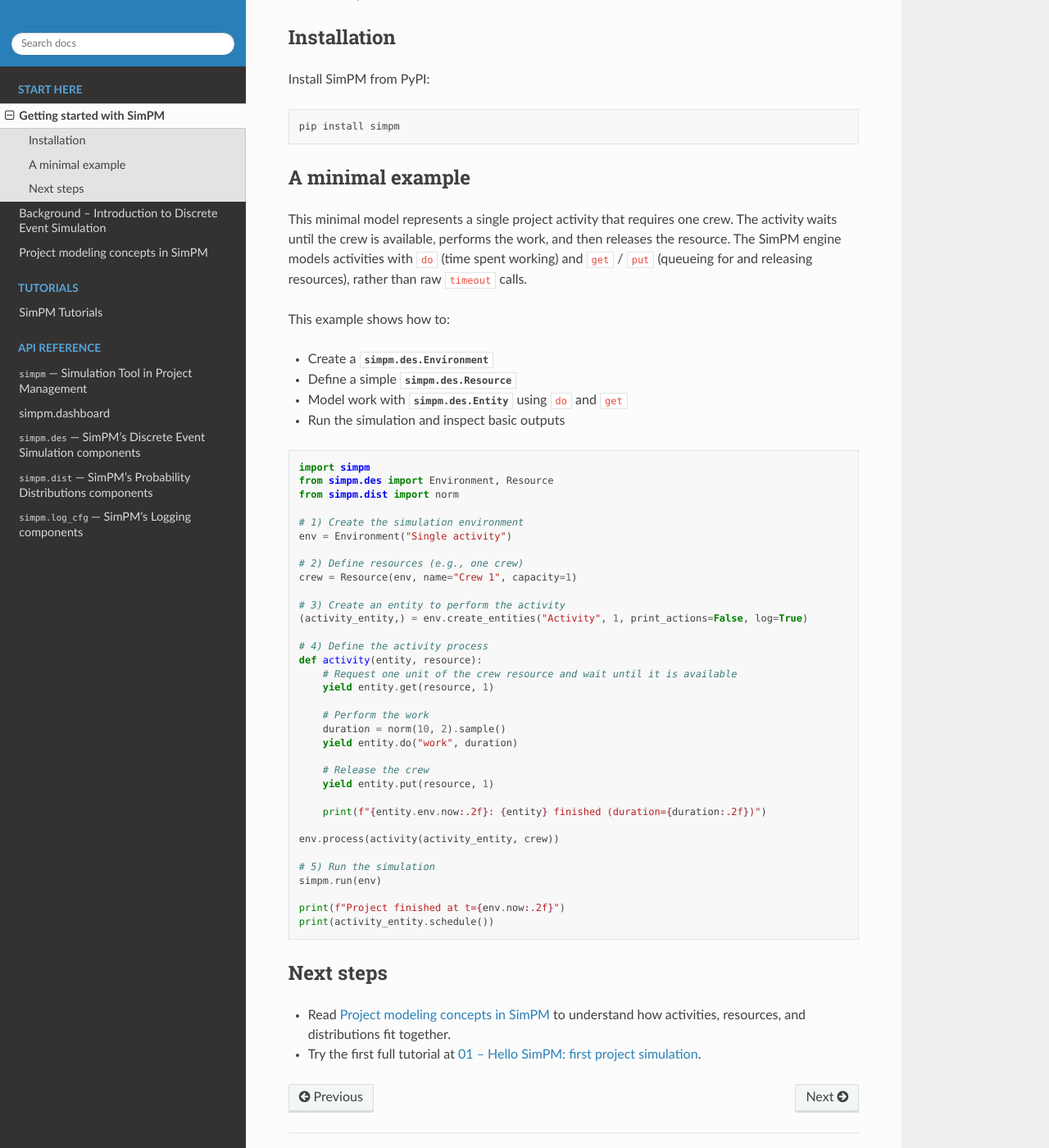
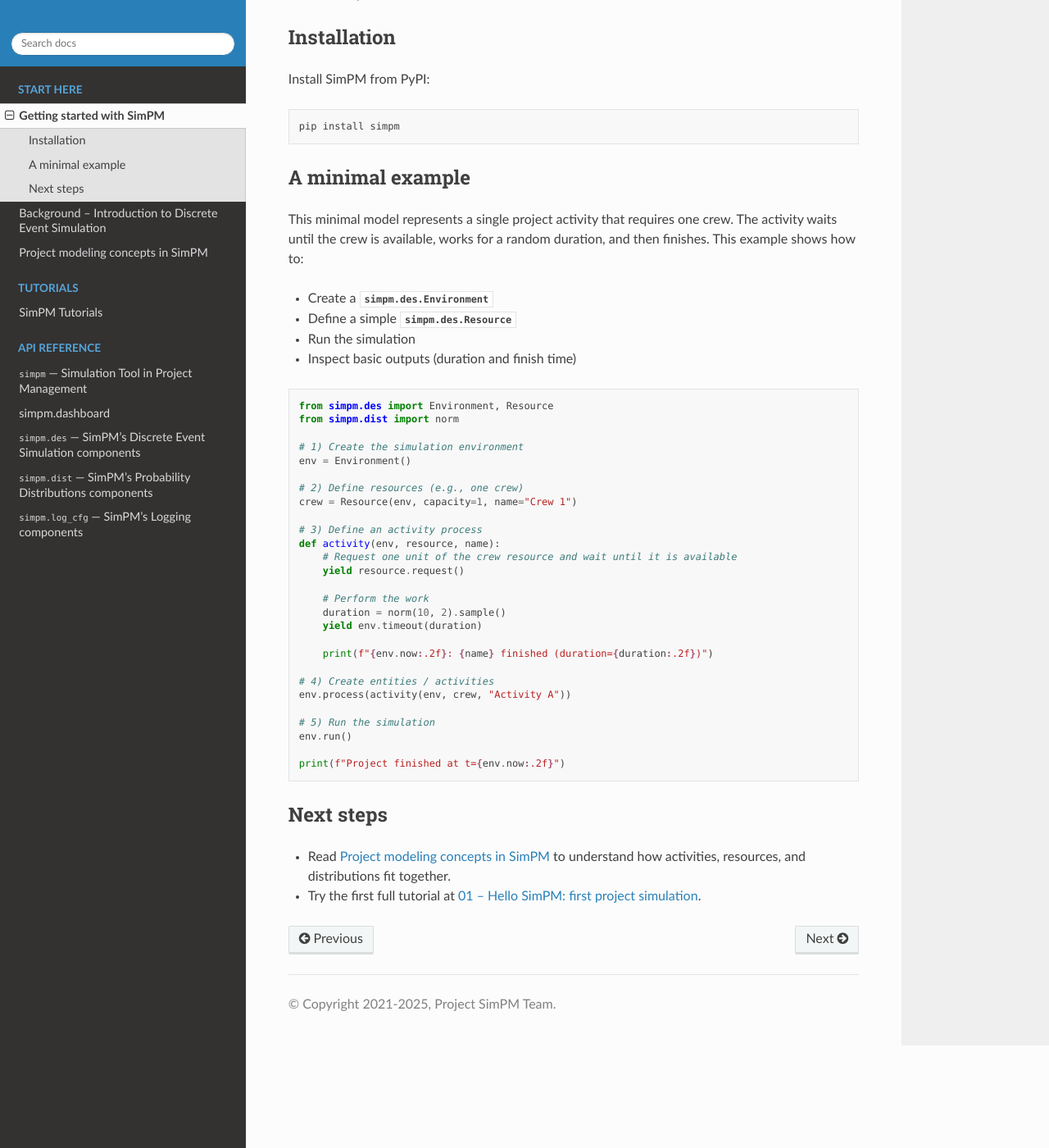
Before and after one commit to Project-SimPM/SimPM, a Sphinx documentation site: the page built from docs/source/getting-started.rst, in a window 1280 px wide and 1400 px high, scrolled down 263 px. Shown: the whole window at 82% size. Built offline with Sphinx 7.4.7 and the Read the Docs theme 3.1.0, drawn with Linux system fonts in a browser that asks for light colours.

Commit message:
Revert "Update getting started example to use SimPM API"

```diff
--- a/docs/source/getting-started.rst
+++ b/docs/source/getting-started.rst
@@ -17,54 +17,43 @@
 -----------------
 
 This minimal model represents a single project activity that requires one crew.
-The activity waits until the crew is available, performs the work, and then releases
-the resource. The SimPM engine models activities with ``do`` (time spent working)
-and ``get`` / ``put`` (queueing for and releasing resources), rather than raw
-``timeout`` calls.
-
+The activity waits until the crew is available, works for a random duration, and then finishes.
 This example shows how to:
 
 - Create a :class:`simpm.des.Environment`
 - Define a simple :class:`simpm.des.Resource`
-- Model work with :class:`simpm.des.Entity` using ``do`` and ``get``
-- Run the simulation and inspect basic outputs
+- Run the simulation
+- Inspect basic outputs (duration and finish time)
 
 .. code-block:: python
 
-   import simpm
    from simpm.des import Environment, Resource
    from simpm.dist import norm
 
    # 1) Create the simulation environment
-   env = Environment("Single activity")
+   env = Environment()
 
    # 2) Define resources (e.g., one crew)
-   crew = Resource(env, name="Crew 1", capacity=1)
+   crew = Resource(env, capacity=1, name="Crew 1")
 
-   # 3) Create an entity to perform the activity
-   (activity_entity,) = env.create_entities("Activity", 1, print_actions=False, log=True)
-
-   # 4) Define the activity process
-   def activity(entity, resource):
+   # 3) Define an activity process
+   def activity(env, resource, name):
        # Request one unit of the crew resource and wait until it is available
-       yield entity.get(resource, 1)
+       yield resource.request()
 
        # Perform the work
        duration = norm(10, 2).sample()
-       yield entity.do("work", duration)
+       yield env.timeout(duration)
 
-       # Release the crew
-       yield entity.put(resource, 1)
+       print(f"{env.now:.2f}: {name} finished (duration={duration:.2f})")
 
-       print(f"{entity.env.now:.2f}: {entity} finished (duration={duration:.2f})")
-
-   env.process(activity(activity_entity, crew))
+   # 4) Create entities / activities
+   env.process(activity(env, crew, "Activity A"))
 
    # 5) Run the simulation
-   simpm.run(env)
+   env.run()
 
    print(f"Project finished at t={env.now:.2f}")
-   print(activity_entity.schedule())
 
 Next steps
 ----------
```
